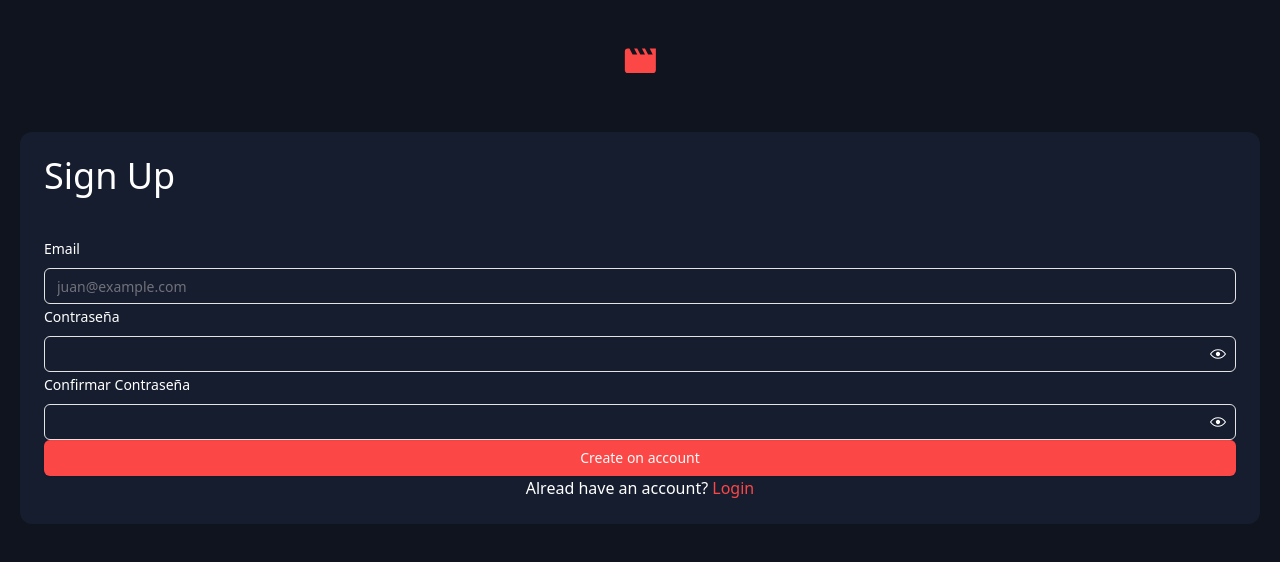
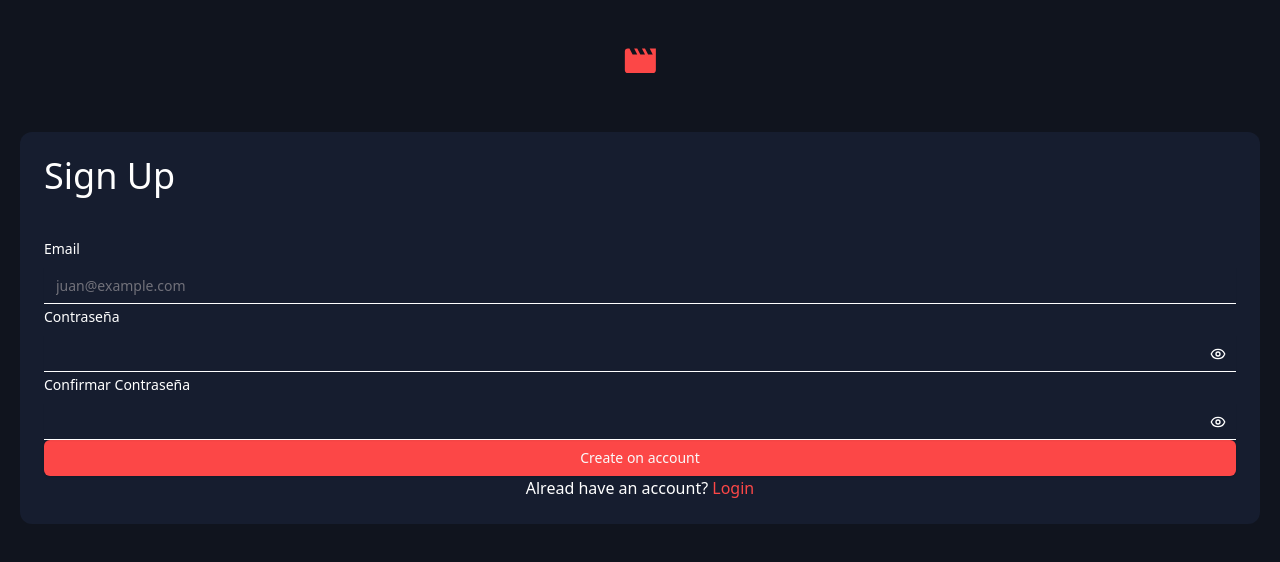
Before and after one commit to JamesBarr456/app-tmdb, a Next.js app: page /register in a window 1280 px wide. Shown: the top 562 px of the page. Built offline with nearby package versions, Linux system fonts and the light colour scheme.

Commit message:
guardado job

```diff
--- a/src/components/forms/form-register.tsx
+++ b/src/components/forms/form-register.tsx
@@ -1,6 +1,5 @@
 'use client';
 
-import { EyeClosedIcon, EyeOpenIcon } from '@radix-ui/react-icons';
 import {
   Form,
   FormControl,
@@ -18,6 +17,8 @@ import { registerPatientAction } from '@/actions/auth';
 import { useForm } from 'react-hook-form';
 import { useRouter } from 'next/navigation';
 import { zodResolver } from '@hookform/resolvers/zod';
+import { Eye, EyeClosed } from 'lucide-react';
+import { cn } from '@/lib/utils';
 
 function FormRegister() {
   const [state, formAction, isPending] = useActionState(
@@ -54,29 +55,39 @@ function FormRegister() {
           <FormField
             control={form.control}
             name="email"
-            render={({ field }) => (
+            render={({ field, fieldState }) => (
               <FormItem>
                 <FormLabel>Email</FormLabel>
                 <FormControl>
-                  <Input
-                    type="email"
-                    placeholder="juan@example.com"
-                    {...field}
-                  />
+                  <div className="relative">
+                    <Input
+                      className={cn(
+                        'border-0 border-b rounded-none focus-visible:ring-0 transition-colors',
+                        fieldState.error ? 'border-b-red-500' : 'border-b-white'
+                      )}
+                      type="email"
+                      placeholder="juan@example.com"
+                      {...field}
+                    />
+                    <FormMessage className="absolute right-0 top-0 h-fulls -translate-x-8 translate-y-2" />
+                  </div>
                 </FormControl>
-                <FormMessage />
               </FormItem>
             )}
           />
           <FormField
             control={form.control}
             name="password"
-            render={({ field }) => (
+            render={({ field, fieldState }) => (
               <FormItem>
                 <FormLabel>Contraseña</FormLabel>
                 <FormControl>
                   <div className="relative">
                     <Input
+                      className={cn(
+                        'border-0 border-b rounded-none focus-visible:ring-0 transition-colors',
+                        fieldState.error ? 'border-b-red-500' : 'border-b-white'
+                      )}
                       type={showPassword ? 'text' : 'password'}
                       {...field}
                     />
@@ -84,30 +95,30 @@ function FormRegister() {
                       type="button"
                       variant="ghost"
                       size="icon"
-                      className="absolute right-0 top-0 h-full px-3 py-2 hover:bg-transparent"
+                      className="absolute right-0 top-0 h-full px-3 py-2 hover:bg-transparent  hover:text-bright-red"
                       onClick={() => setShowPassword(!showPassword)}
                     >
-                      {showPassword ? (
-                        <EyeClosedIcon className="h-4 w-4" />
-                      ) : (
-                        <EyeOpenIcon className="h-4 w-4" />
-                      )}
+                      {showPassword ? <EyeClosed /> : <Eye />}
                     </Button>
+                    <FormMessage className="absolute right-0 top-0 h-fulls -translate-x-8 translate-y-2" />
                   </div>
                 </FormControl>
-                <FormMessage />
               </FormItem>
             )}
           />
           <FormField
             control={form.control}
             name="confirmPassword"
-            render={({ field }) => (
+            render={({ field, fieldState }) => (
               <FormItem>
                 <FormLabel>Confirmar Contraseña</FormLabel>
                 <FormControl>
                   <div className="relative">
                     <Input
+                      className={cn(
+                        'border-0 border-b rounded-none focus-visible:ring-0 transition-colors',
+                        fieldState.error ? 'border-b-red-500' : 'border-b-white'
+                      )}
                       type={showConfirmPassword ? 'text' : 'password'}
                       {...field}
                     />
@@ -115,20 +126,16 @@ function FormRegister() {
                       type="button"
                       variant="ghost"
                       size="icon"
-                      className="absolute right-0 top-0 h-full px-3 py-2 hover:bg-transparent"
+                      className="absolute right-0 top-0 h-full px-3 py-2 hover:bg-transparent hover:text-bright-red"
                       onClick={() =>
                         setShowConfirmPassword(!showConfirmPassword)
                       }
                     >
-                      {showConfirmPassword ? (
-                        <EyeClosedIcon className="h-4 w-4" />
-                      ) : (
-                        <EyeOpenIcon className="h-4 w-4" />
-                      )}
+                      {showConfirmPassword ? <EyeClosed /> : <Eye />}
                     </Button>
+                    <FormMessage className="absolute right-0 top-0 h-fulls -translate-x-8 translate-y-2" />
                   </div>
                 </FormControl>
-                <FormMessage />
               </FormItem>
             )}
           />
--- a/src/services/tmdb.ts
+++ b/src/services/tmdb.ts
@@ -9,6 +9,7 @@ import {
 import { TMDBApiResponse } from '../types/media';
 import { TMDB_ROUTES } from './tmdb-routes';
 import { tmdbApi } from '@/config/axios';
+
 
 class TMDBService {
   async getMediaData<T>({
```
Also changed, not shown: src/config/axios/index.ts (renamed from src/config/axios/axios.ts).
